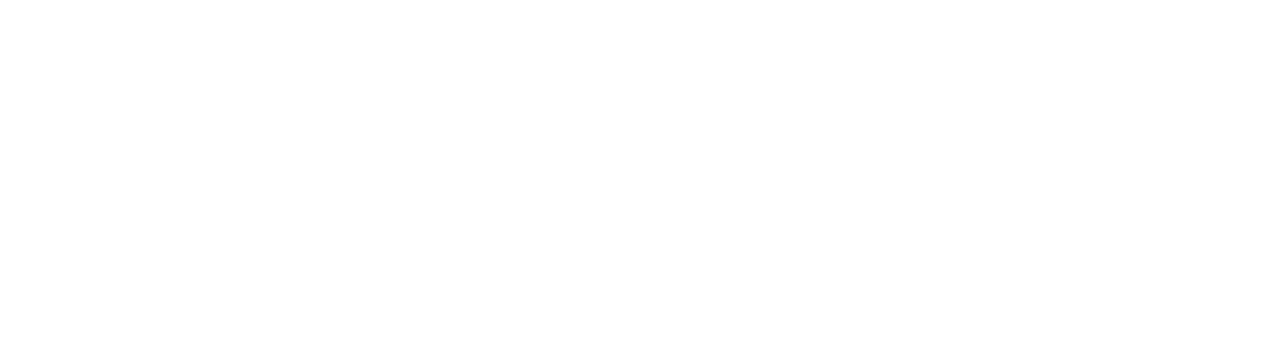
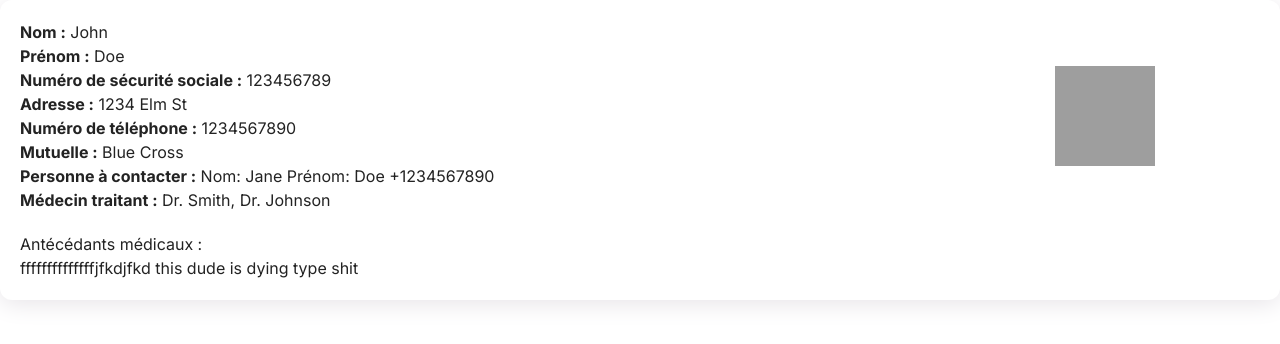
Before and after one commit to akaFatma/MedFlow, an Angular app in the folder frontend/: page /ConsulterPersonalInfo in a window 1280 px wide. Before the commit this address led to /. Shown: the top 344 px of the page. Built offline with nearby package versions, Linux system fonts and the light colour scheme; no server answers; grey boxes are pictures that could not be loaded.

Commit message:
created personnal info card

```diff
--- a/frontend/src/app/app.routes.ts
+++ b/frontend/src/app/app.routes.ts
@@ -2,9 +2,11 @@
 import { LoginPageComponent } from './pages/login-page/login-page.component';
 import { AddDPIComponent } from './pages/add-dpi/add-dpi.component';
 import { MedicalHistoryComponent } from './components/medical-history/medical-history.component';
+import { PersonalInfoCardComponent } from './components/personal-info-card/personal-info-card.component';
 
 export const routes: Routes = [
   { path: 'users/login', component: LoginPageComponent },
   { path: 'add-dpi', component: AddDPIComponent },
   { path: 'ConsulterDPI', component: MedicalHistoryComponent },
+  { path: 'ConsulterPersonalInfo', component: PersonalInfoCardComponent },
 ];
--- a/frontend/src/app/components/medical-history/medical-history.component.scss
+++ b/frontend/src/app/components/medical-history/medical-history.component.scss
@@ -3,7 +3,7 @@
     background-color: white;
     border-radius: 24px;
     box-shadow: 0px 4px 24px rgba(231, 228, 232, 0.5);
-    width: 75%;
+    width: 70%;
   }
 
   .header-grid {
--- a/frontend/src/app/components/medical-history/medical-history.component.ts
+++ b/frontend/src/app/components/medical-history/medical-history.component.ts
@@ -8,9 +8,6 @@
   doctor: string;
   specialty: string;
 }
-@Injectable({
-  providedIn: 'root'
-})
 
 @Component({
   selector: 'app-medical-history',
--- /dev/null
+++ b/frontend/src/app/components/personal-info-card/personal-info-card.component.html
@@ -0,0 +1,24 @@
+<div class="info-card-container">
+    <div class="personal-info">
+      <div class="info-section">
+        <strong>Nom :</strong> {{ user.nom }} <br />
+        <strong>Prénom :</strong> {{ user.prenom }} <br />
+        <strong>Numéro de sécurité sociale :</strong> {{ user.securityNumber }} <br />
+        <strong>Adresse :</strong> {{ user.address }} <br />
+        <strong>Numéro de téléphone :</strong> {{ user.phone}} <br />
+        <strong>Mutuelle :</strong> {{ user.insurance }} <br />
+        <strong>Personne à contacter :</strong>
+        Nom: {{ user.contactName }} Prénom: {{ user.contactPrenom }}
+        +{{ user.contactPhone }} <br />
+        <strong>Médecin traitant :</strong> {{ user.doctors }} <br />
+      </div>
+
+      <div class="qr-code">
+        <img src="{{ user.qrCode }}" alt="QR Code" />
+      </div>
+    </div>
+    <div class="medical-history">
+      <h4>Antécédants médicaux :</h4>
+      <p>{{ user.medicalHistory }}</p>
+    </div>
+  </div>
--- /dev/null
+++ b/frontend/src/app/components/personal-info-card/personal-info-card.component.scss
@@ -0,0 +1,37 @@
+.info-card-container {
+    padding: 20px;
+    border-radius: 12px;
+    box-shadow: 0px 4px 24px rgba(231, 228, 232, 1); /* Custom shadow */
+    background-color: white;
+    width: 100%;
+  }
+
+  .header {
+    text-align: left;
+    margin-bottom: 16px;
+  }
+
+  .personal-info {
+    display: flex;
+    justify-content: space-between;
+  }
+
+  .info-section {
+    flex: 3;
+  }
+
+  .qr-code {
+    flex: 1;
+    display: flex;
+    justify-content: center;
+    align-items: center;
+  }
+
+  .medical-history {
+    margin-top: 20px;
+  }
+
+  img {
+    width: 100px;
+    height: 100px;
+  }
--- /dev/null
+++ b/frontend/src/app/components/personal-info-card/personal-info-card.component.ts
@@ -0,0 +1,55 @@
+import { Component, OnInit } from '@angular/core';
+import { UserInfoService } from '../../services/personal-info.service';
+import { CommonModule } from '@angular/common';
+
+
+
+@Component({
+  selector: 'app-personal-info-card',
+  imports: [CommonModule],
+  templateUrl: './personal-info-card.component.html',
+  styleUrl: './personal-info-card.component.scss'
+})
+export class PersonalInfoCardComponent implements OnInit {
+  user = {
+    nom: 'John',
+    prenom: 'Doe',
+    securityNumber: 123456789,
+    address: '1234 Elm St',
+    phone: 1234567890,
+    insurance: 'Blue Cross',
+    contactName: 'Jane',
+    contactPrenom: 'Doe',
+    contactPhone: 1234567890,
+    doctors: 'Dr. Smith, Dr. Johnson',
+    qrCode: '1234567890',
+    medicalHistory: 'ffffffffffffffjfkdjfkd this dude is dying type shit'
+  };
+
+  errorMessage = '';
+
+  constructor(private userInfoService: UserInfoService) {}
+
+  ngOnInit(): void {
+    this.loadUserInfo();
+  }
+
+  loadUserInfo(): void {
+    this.userInfoService.getUserInfo().subscribe({
+      next: (data) => {
+        this.user = data;
+      },
+      error: (error) => {
+        this.errorMessage = error.message;
+        console.error('Error fetching user info:', error);
+      }
+    });
+  }
+
+
+
+
+
+
+
+}
--- /dev/null
+++ b/frontend/src/app/services/personal-info.service.ts
@@ -0,0 +1,31 @@
+import { Injectable } from '@angular/core';
+import { HttpClient } from '@angular/common/http';
+import { Observable } from 'rxjs';
+
+
+interface user {
+    nom: string;
+    prenom : string;
+    securityNumber: number;
+    address: string;
+    phone: number;
+    insurance: string;
+    contactName: string;
+    contactPrenom: string;
+    contactPhone: number;
+    doctors : string;
+    qrCode: string;
+    medicalHistory: string;
+  }
+@Injectable({
+    providedIn: 'root'
+})
+
+  export class UserInfoService {
+    private apiUrl = 'https://example.com/api/user';  //replace
+
+    constructor(private http: HttpClient) {}
+    getUserInfo(): Observable<user> {
+      return this.http.get<any>(this.apiUrl);
+    }
+  }
```
Also changed, not shown: 1 other file (tests, documents, lock files or other folders).
